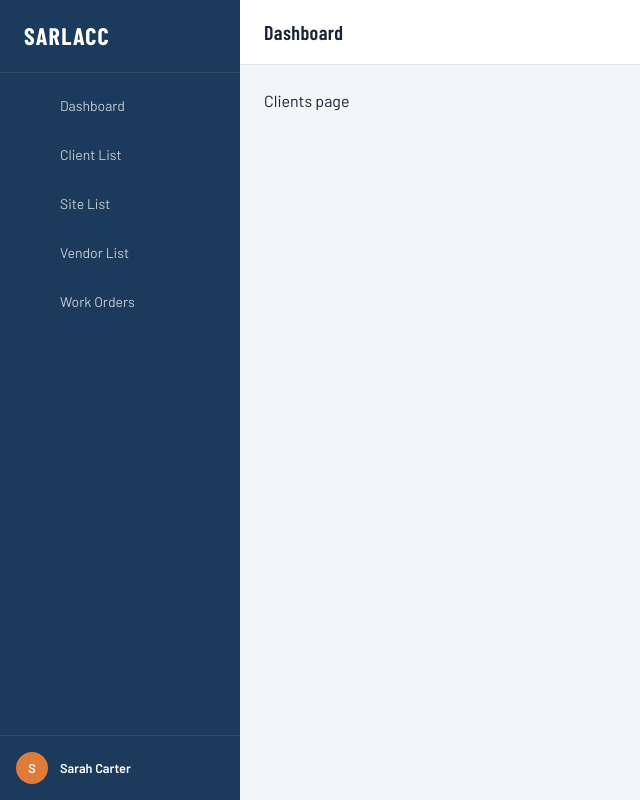
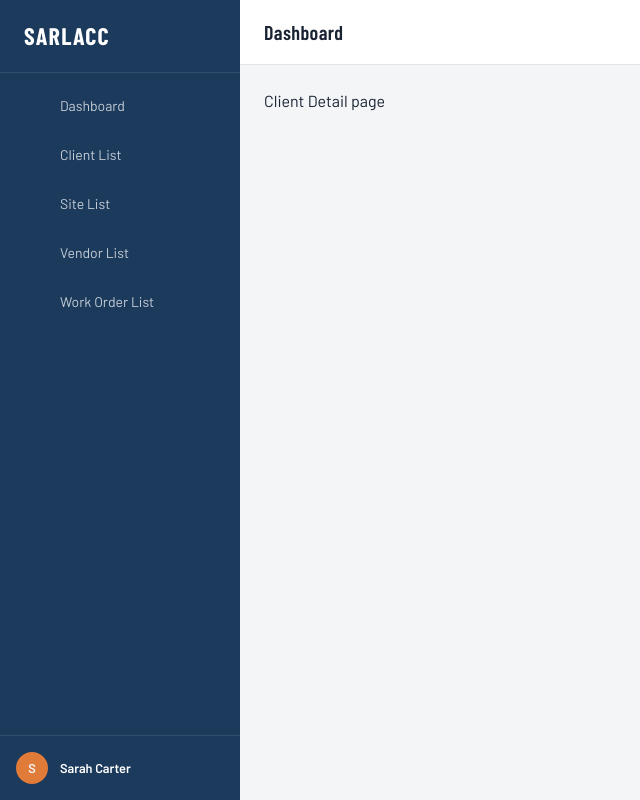
Before and after one commit to sarahm16/procurement-prod, a React (Vite) app: page /clients/1 in a window 1280 px wide. Shown: the whole page, without its empty margins (0-640 px from the left). Built offline with nearby package versions, Linux system fonts and the light colour scheme; some icons are missing.

Commit message:
Set up routes and detail pages for individual sites, vendors, work orders, and clients

```diff
--- /dev/null
+++ b/src/pages/client-detail/ClientDetail.jsx
@@ -0,0 +1,5 @@
+function ClientDetail() {
+  return <>Client Detail page</>;
+}
+
+export default ClientDetail;
--- /dev/null
+++ b/src/pages/site-detail/SiteDetail.jsx
@@ -0,0 +1,5 @@
+function SiteDetail() {
+  return <>Site Detail page</>;
+}
+
+export default SiteDetail;
--- /dev/null
+++ b/src/pages/vendor-detail/VendorDetail.jsx
@@ -0,0 +1,5 @@
+function VendorDetail() {
+  return <>Vendor Detail Page</>;
+}
+
+export default VendorDetail;
--- /dev/null
+++ b/src/pages/workorder-detail/WorkorderDetail.jsx
@@ -0,0 +1,5 @@
+function WorkorderDetail() {
+  return <>Workorder Detail page</>;
+}
+
+export default WorkorderDetail;
--- a/src/routes/routeConfig.jsx
+++ b/src/routes/routeConfig.jsx
@@ -6,6 +6,12 @@ import Clients from "../pages/clients/Clients";
 import Vendors from "../pages/vendors/Vendors";
 import Workorders from "../pages/workorders/Workorders";
 import Dashboard from "../pages/dashboard/Dashboard";
+
+// Detail Pages
+import ClientDetail from "../pages/client-detail/ClientDetail";
+import SiteDetail from "../pages/site-detail/SiteDetail";
+import VendorDetail from "../pages/vendor-detail/VendorDetail";
+import WorkorderDetail from "../pages/workorder-detail/WorkOrderDetail";
 
 // MUI Icons
 import LocationOnIcon from "@mui/icons-material/LocationOn";
@@ -39,9 +45,9 @@ const routesConfig = [
     showInLayout: true,
   },
   {
-    title: "Client List",
+    title: "Client Detail",
     path: "/clients/:id",
-    element: <Clients />,
+    element: <ClientDetail />,
     icon: <BusinessIcon />,
     showInLayout: false,
   },
@@ -54,9 +60,9 @@ const routesConfig = [
     showInLayout: true,
   },
   {
-    title: "Site List",
+    title: "Site Detail",
     path: "/sites/:id",
-    element: <Sites />,
+    element: <SiteDetail />,
     icon: <LocationOnIcon />,
     showInLayout: false,
   },
@@ -69,24 +75,24 @@ const routesConfig = [
     showInLayout: true,
   },
   {
-    title: "Vendor List",
+    title: "Vendor Detail",
     path: "/vendors/:id",
-    element: <Vendors />,
+    element: <VendorDetail />,
     icon: <HandymanIcon />,
     showInLayout: false,
   },
   // Work Order routes
   {
-    title: "Work Orders",
+    title: "Work Order List",
     path: "/workorders",
     element: <Workorders />,
     icon: <AssignmentIcon />,
     showInLayout: true,
   },
   {
-    title: "Work Orders",
+    title: "Work Order Detail",
     path: "/workorders/:id",
-    element: <Workorders />,
+    element: <WorkorderDetail />,
     icon: <AssignmentIcon />,
     showInLayout: false,
   },
```
